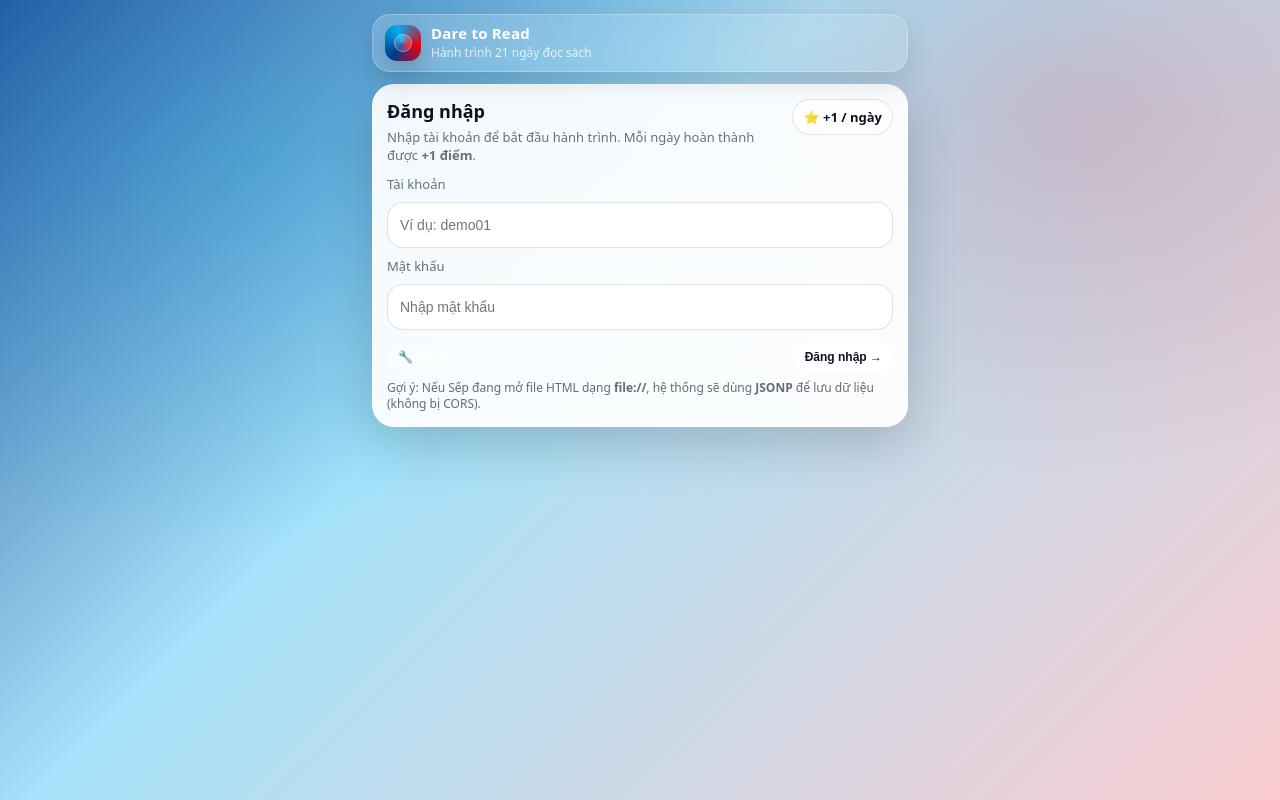
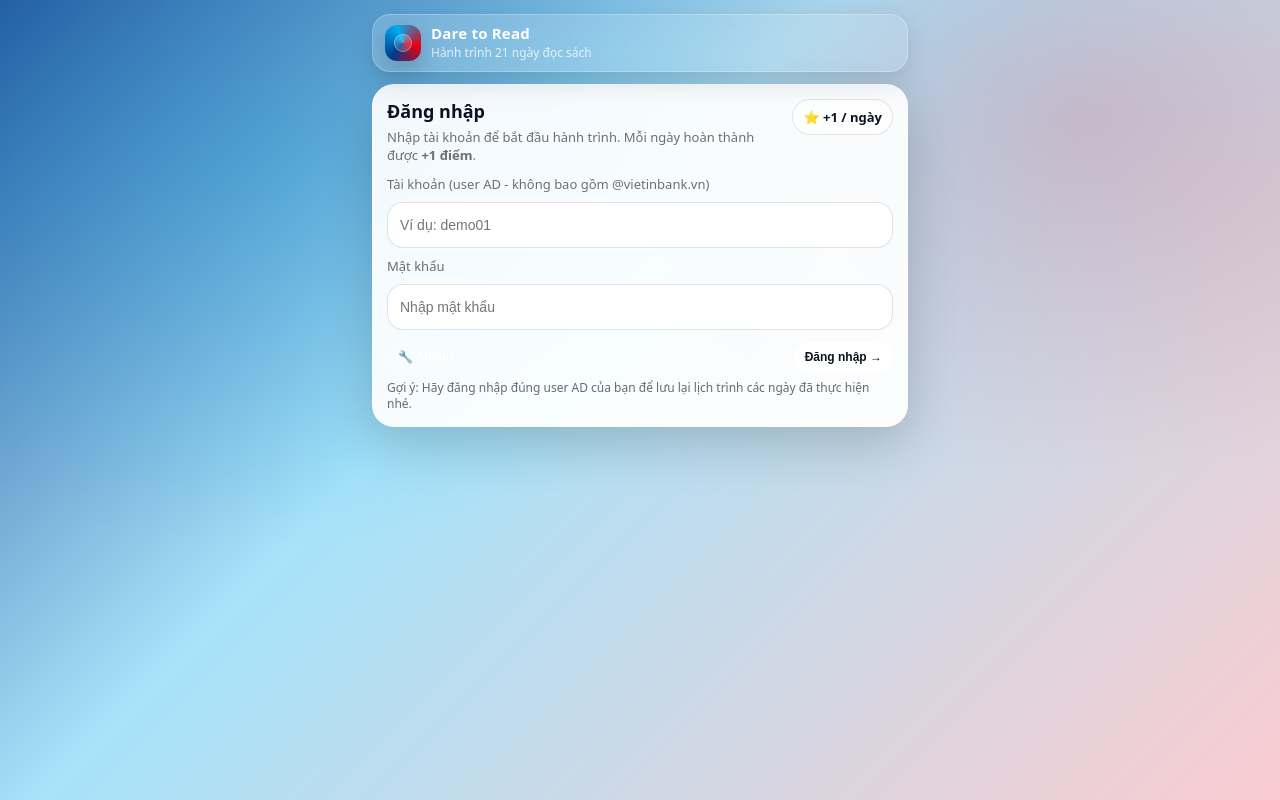
Before and after one commit to lisa20051608-oss/Dare-to-read-2, a plain HTML site: page index.html in a window 1280 px wide. Drawn offline with Linux system fonts and the light colour scheme.

Commit message:
Add files via upload

```diff
--- a/index.html
+++ b/index.html
@@ -396,7 +396,7 @@
         </div>
 
         <div class="section" style="margin-top:12px;">
-          <div class="subtitle" style="margin:0 0 8px;">Tài khoản</div>
+          <div class="subtitle" style="margin:0 0 8px;">Tài khoản (user AD - không bao gồm @vietinbank.vn)</div>
           <input id="inpUser" class="textarea" style="min-height:46px;resize:none;" placeholder="Ví dụ: demo01" />
           <div style="height:10px"></div>
           <div class="subtitle" style="margin:0 0 8px;">Mật khẩu</div>
@@ -406,7 +406,7 @@
             <button class="pill primary" id="btnLogin">Đăng nhập →</button>
           </div>
           <div class="miniHelp">
-            Gợi ý: Nếu Sếp đang mở file HTML dạng <b>file://</b>, hệ thống sẽ dùng <b>JSONP</b> để lưu dữ liệu (không bị CORS).
+            Gợi ý: Hãy đăng nhập đúng user AD của bạn để lưu lại lịch trình các ngày đã thực hiện nhé.
           </div>
         </div>
       </div>
```
